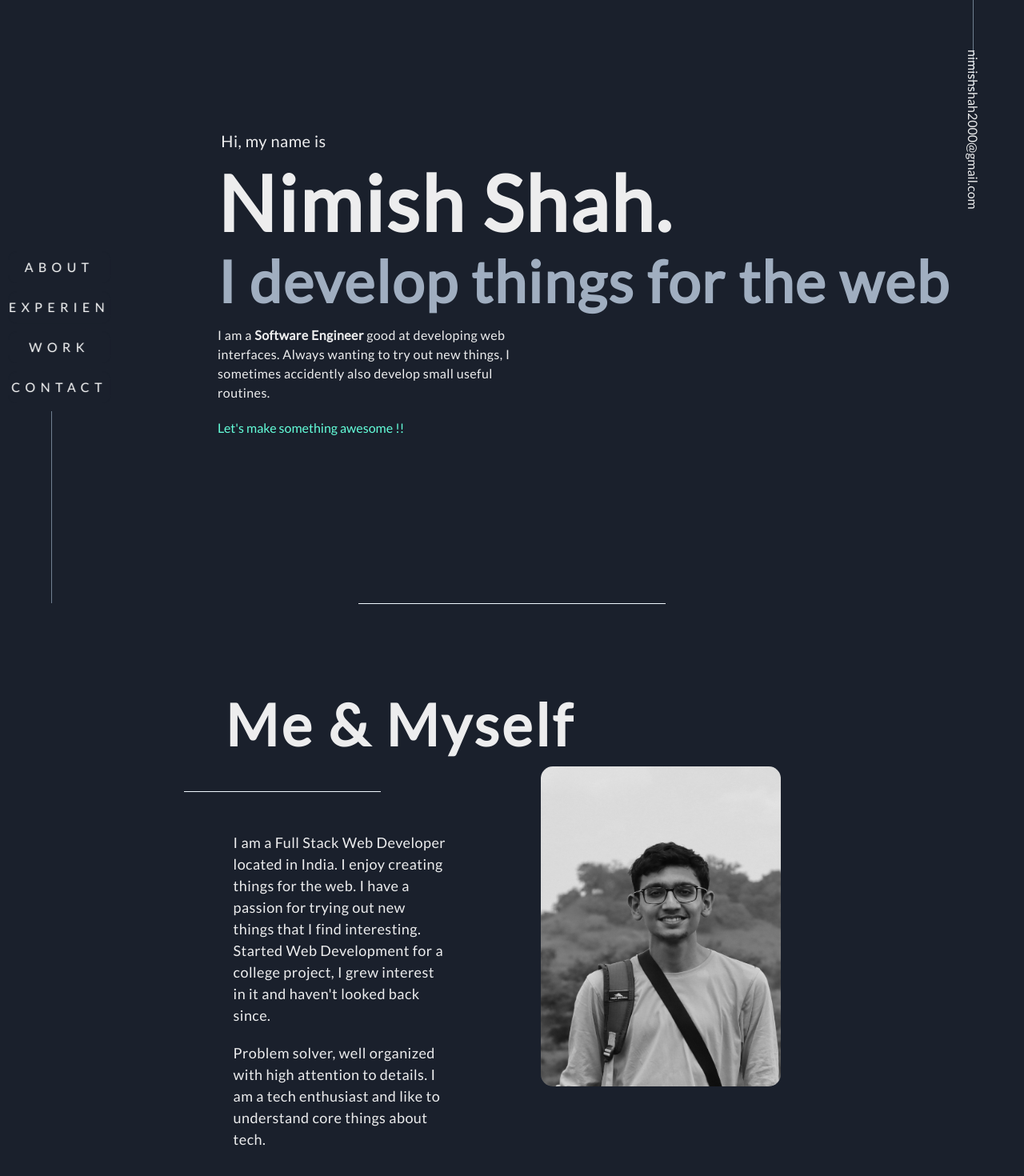
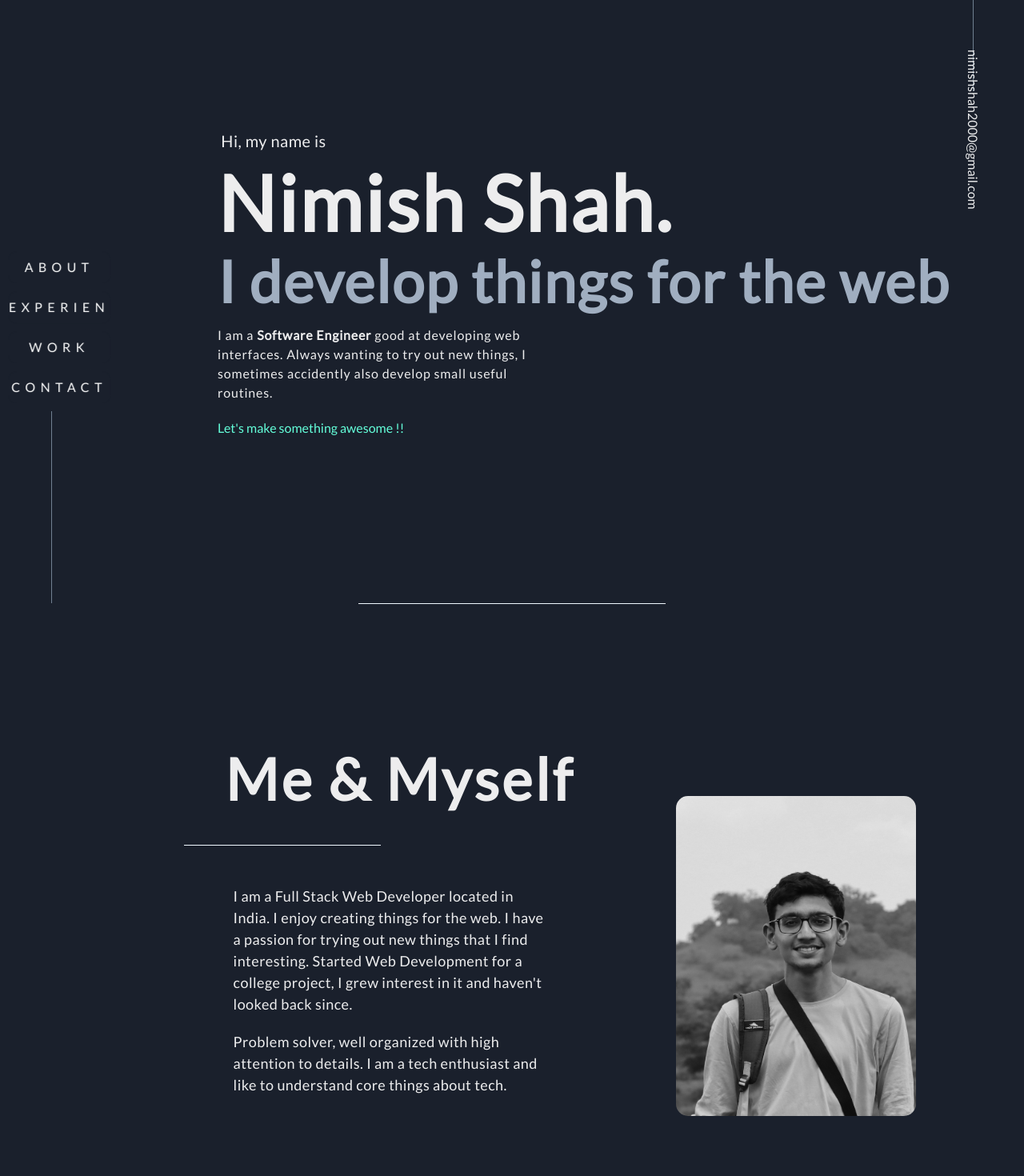
Before and after one commit to sudonims/sudonims, a Next.js app: page / in a window 1280 px wide. Shown: the part 46-1516 px from the top of the page at 80% size. Built offline with nearby package versions, Linux system fonts and the light colour scheme.

Commit message:
remove redundancy

```diff
--- a/components/About.js
+++ b/components/About.js
@@ -7,29 +7,59 @@ export default function About() {
   return (
     <section onMouseEnter={mouseEnter} id="about" className="section">
       <Flex justifyContent="center" flexDirection="column" height="100%">
-        <Flex margin="20px 15%" direction="row" align="flex-start">
-          <Heading letterSpacing="wider" fontSize="7xl">
+        <Flex margin={{ md: '20px 15%' }} direction="row" align="flex-start">
+          <Heading
+            letterSpacing="wider"
+            width={{ base: '100%', md: null }}
+            textAlign={{}}
+            fontSize={{ base: '4xl', md: '7xl' }}
+          >
             Me & Myself
           </Heading>
         </Flex>
-        <Flex margin="20px 10%" justifyContent="flex-start">
+        <Flex
+          display={{ base: 'none', md: 'flex' }}
+          margin={{ md: '20px 10%' }}
+          justifyContent="flex-start"
+        >
           <Box height="1px" width="30%" backgroundColor="aliceblue"></Box>
         </Flex>
-        <Flex margin="20px 15%" direction="row" align="flex-start">
-          <Flex direction="column" maxWidth="40%" alignContent="space-around">
-            <Text fontSize="lg" letterSpacing="wide" margin="10px">
+        <Flex
+          width={{ base: '100%' }}
+          margin={{ md: '20px 15%' }}
+          direction={{ base: 'column', md: 'row' }}
+          align="flex-start"
+        >
+          <Flex
+            direction="column"
+            maxWidth={{ md: '40%' }}
+            alignContent="space-around"
+          >
+            <Text
+              fontSize={{ base: 'md', md: 'lg' }}
+              letterSpacing="wide"
+              margin="10px"
+            >
               I am a Full Stack Web Developer located in India. I enjoy creating
               things for the web. I have a passion for trying out new things
               that I find interesting. Started Web Development for a college
               project, I grew interest in it and haven't looked back since.
             </Text>
-            <Text fontSize="lg" letterSpacing="wide" margin="10px">
+            <Text
+              fontSize={{ base: 'md', md: 'lg' }}
+              letterSpacing="wide"
+              margin="10px"
+            >
               Problem solver, well organized with high attention to details. I
               am a tech enthusiast and like to understand core things about
               tech.
             </Text>
           </Flex>
-          <Flex margin="-10% 0px 0px 15%">
+          <Flex
+            alignContent={{ base: 'center' }}
+            margin={{ md: '-10% 0px 0px 15%' }}
+            display={{ base: 'none', md: 'flex' }}
+          >
             <div className="image">
               <div className="image-grey-right"></div>
             </div>
--- a/components/Home.js
+++ b/components/Home.js
@@ -1,4 +1,4 @@
-import { Heading, Container, Text } from '@chakra-ui/react';
+import { Heading, Container, Text, Box } from '@chakra-ui/react';
 
 export default function Home() {
   return (
@@ -10,61 +10,40 @@ export default function Home() {
         height="100%"
         width="100%"
         maxWidth="100%"
-        marginLeft="10vw"
-        marginRight="10vw"
+        marginLeft={{ md: '10vw' }}
+        marginRight={{ md: '10vw' }}
       >
         <Text
-          display={{ base: 'none', md: 'block' }}
-          fontSize="xl"
+          fontSize={{ base: 'md', md: 'xl' }}
           marginBottom="1"
           letterSpacing="wide"
         >
           &nbsp;Hi, my name is
         </Text>
-        <Text display={{ base: 'block', md: 'none' }} fontSize="md">
-          Hi, my name is
-        </Text>
         <Heading
-          display={{ base: 'none', md: 'block' }}
-          fontSize="8xl"
+          fontSize={{ base: '4xl', md: '8xl' }}
           as="h1"
           marginBottom="1"
           letterSpacing="wide"
         >
           Nimish Shah.
         </Heading>
-        <Heading display={{ base: 'block', md: 'none' }} size="2xl" as="h1">
-          Nimish Shah.
-        </Heading>
         <Heading
-          display={{ base: 'none', md: 'block' }}
           color="gray.400"
+          fontSize={{ base: '2xl', md: '7xl' }}
           size="4xl"
           as="h2"
           letterSpacing="wide"
         >
           I develop things for the web
         </Heading>
-        <Heading
-          display={{ base: 'block', md: 'none' }}
-          color="gray.400"
-          size="2xl"
-          as="h2"
-        >
-          I develop things for the web
-        </Heading>
-        <div style={{ maxWidth: '40%', marginTop: 20, marginBottom: 20 }}>
-          <Text display={{ base: 'none', md: 'block' }} letterSpacing="wide">
+        <Box margin="20px 0px" width={{ base: '100%', md: '40%', lg: '40%' }}>
+          <Text noOfLines={[5, 4, 4]} letterSpacing="wider">
             I am a <b>Software Engineer</b> good at developing web interfaces.
             Always wanting to try out new things, I sometimes accidently also
             develop small useful routines.
           </Text>
-          <Text display={{ base: 'block', md: 'none' }}>
-            I am a <b>Software Engineer</b> good at developing web interfaces.
-            Always wanting to try out new things, I sometimes accidently also
-            develop small useful routines.
-          </Text>
-        </div>
+        </Box>
         <Text color="#64ffda">
           <a className="awesome" href="mailto:nimishshah2000@gmail.com">
             Let&#39;s make something awesome !!
--- a/styles/globals.css
+++ b/styles/globals.css
@@ -46,6 +46,7 @@ body {
   height: 100vh;
   overflow: hidden;
   max-width: 100vw;
+  width: 100%;
 }
 
 @media screen and (min-width: 48em) {
```
